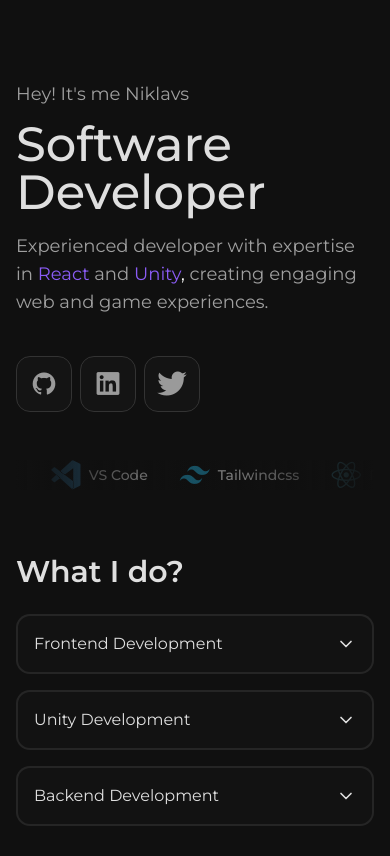
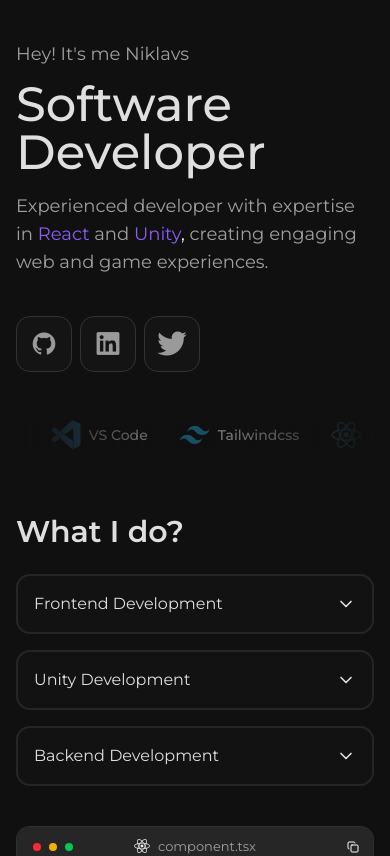
Before and after one commit to Nikseell/portfolio-website, a React (Vite) app: page / in a window 390 px wide. Shown: the top 856 px of the page. Built offline with nearby package versions, Linux system fonts and the light colour scheme.

Commit message:
Remove padding because of hidden navigation

```diff
--- a/src/components/sections/Hero.tsx
+++ b/src/components/sections/Hero.tsx
@@ -8,7 +8,7 @@ const Hero: FC = () => {
   return (
     <section
       id="home"
-      className="h-fit pt-20 sm:pt-26 md:pt-36"
+      className="h-fit pt-10 md:pt-36"
     >
       <div className="flex flex-col h-full max-w-7xl mx-auto">
         <div className="flex items-center">
```
